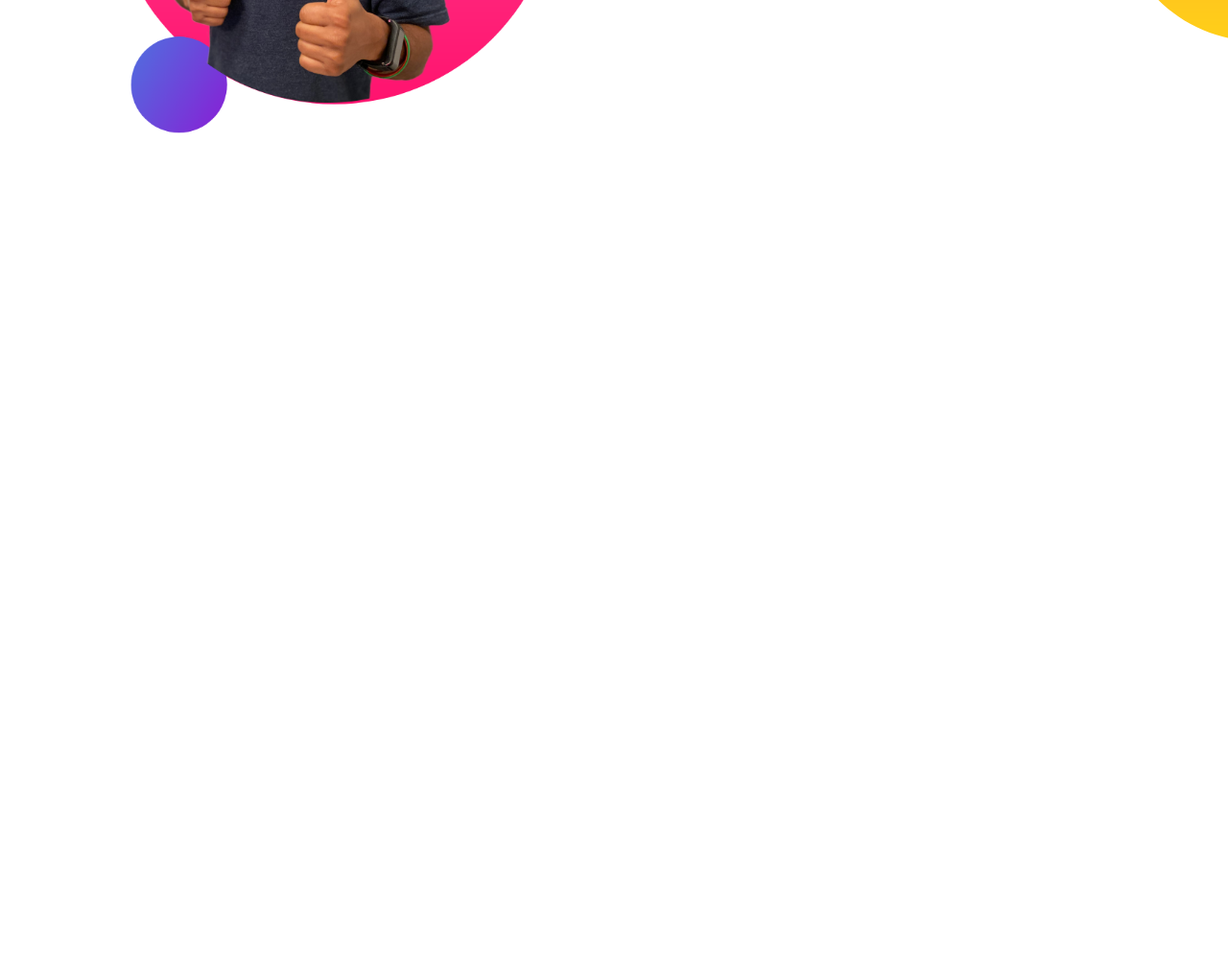
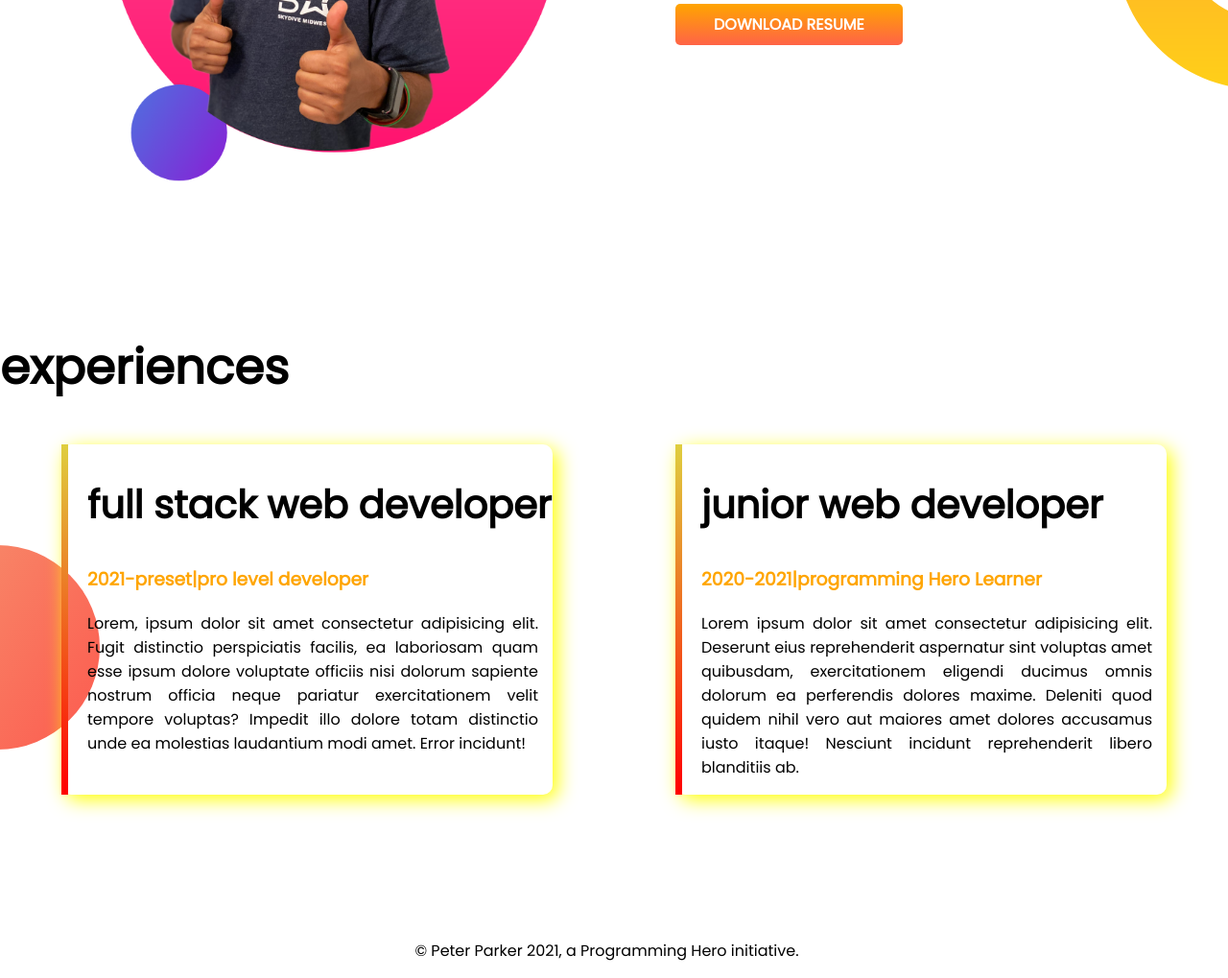
Before and after one commit to hafiz-ullah375/developer-portfolio, a plain HTML site: page index.html in a window 1280 px wide. Shown: the part 997-2016 px from the top of the page at 96% size. Before the commit the page ends 1243 px from the top, so only its background shows below. Drawn offline with Linux system fonts and the light colour scheme.

Commit message:
section and footer added

```diff
--- a/index.html
+++ b/index.html
@@ -14,7 +14,7 @@
 
 <body>
 
-    <section class="top">
+    <section class="top flexible-container">
         <div class="half-widht">
             <h1>welcome to</h1>
             <h1><span class="web-dev">web developer</span> journey!</h1>
@@ -28,7 +28,7 @@
         </div>
         <div class="half-widht"> <img src="images/jhankar.png" alt=""></div>
     </section>
-    <section class="dream-big">
+    <section class="dream-big flexible-container">
 
         <div class="half-widht">
             <img target="-blank" src="images/jhankar2.png" alt="">
@@ -43,6 +43,38 @@
         </div>
 
     </section>
+    <section class="experience">
+        <h1>experiences</h1>
+        <div class="flexible-container">
+            <div id="slice" class="full-stack">
+                <h2>full stack web developer</h2>
+                <h3 class="web-dev">2021-preset|pro level developer</h3>
+
+                <p>Lorem, ipsum dolor sit amet consectetur adipisicing elit. Fugit distinctio perspiciatis facilis, ea
+                    laboriosam quam esse ipsum dolore voluptate officiis nisi dolorum sapiente nostrum officia neque
+                    pariatur
+                    exercitationem velit tempore voluptas? Impedit illo dolore totam distinctio unde ea molestias
+                    laudantium
+                    modi amet. Error incidunt!</p>
+            </div>
+            <div id="slice" class="full-stack">
+                <h2>junior web developer</h2>
+                <h3 class="web-dev">2020-2021|programming Hero Learner</h3>
+                <p>Lorem ipsum dolor sit amet consectetur adipisicing elit. Deserunt eius reprehenderit aspernatur sint
+                    voluptas
+                    amet quibusdam, exercitationem eligendi ducimus omnis dolorum ea perferendis dolores maxime.
+                    Deleniti
+                    quod
+                    quidem nihil vero aut maiores amet dolores accusamus iusto itaque! Nesciunt incidunt reprehenderit
+                    libero
+                    blanditiis ab.</p>
+            </div>
+        </div>
+        <footer>
+            <p>
+                © Peter Parker 2021, a Programming Hero initiative.
+            </p>
+        </footer>
     </section>
 </body>
 
--- a/style.css
+++ b/style.css
@@ -5,16 +5,20 @@ body{
 h1{
     font-size: 50px;
 }
+h2{
+    font-size: 40px;
+}
 .web-dev{
     color: orange;
 }
-section{
+.flexible-container{
     display: flex;
-    margin-bottom: 100px;
+    margin-bottom: 150px;
 }
 .half-widht{
     width: 50%;
     padding-left: 5%;
+
 }
 .half-widht img{
     width: 150px;
@@ -46,3 +50,26 @@ p{
     background-repeat: no-repeat;
     background-position: right;
 }
+.full-stack{
+    width: 40%;
+    margin-left: 5%;
+    margin-right: 5%;
+    padding-left: 20px;
+    border-radius: 10px;
+    box-shadow: 5px 5px 20px yellow;
+
+}
+.experience{
+background-image: url(images/exp-bg.png);
+background-repeat: no-repeat;
+background-position: left;
+
+}
+#slice{
+    border-left: 7px solid;
+    border-image: linear-gradient(rgb(223, 207, 63), red);
+    border-image-slice: 1;
+}
+footer p{
+    text-align: center;
+}
```
